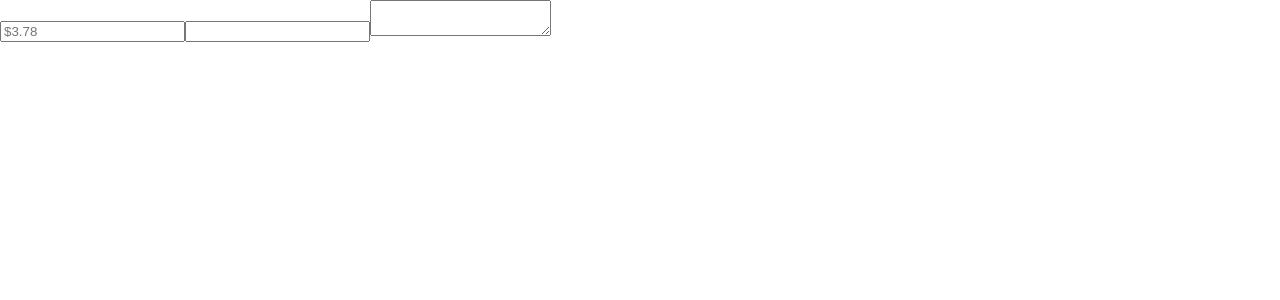
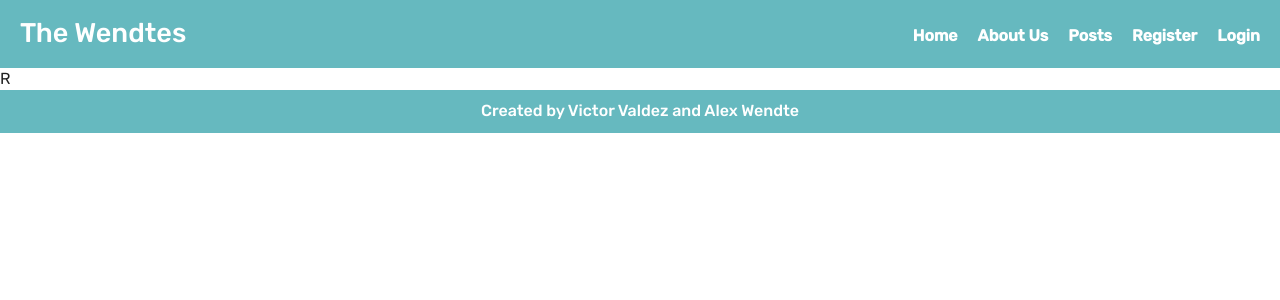
Before and after one commit to alexwendte/trainer, a React (Create React App) app in the folder client/: page /registration in a window 1280 px wide. Shown: the top 300 px of the page. Built offline with nearby package versions, Linux system fonts and the light colour scheme.

Commit message:
reach router setup

```diff
--- a/client/public/index.html
+++ b/client/public/index.html
@@ -1,14 +1,12 @@
 <!DOCTYPE html>
 <html lang="en">
+
 <head>
   <meta charset="utf-8">
   <link rel="shortcut icon" href="%PUBLIC_URL%/favicon.ico">
   <meta name="viewport" content="width=device-width, initial-scale=1, shrink-to-fit=no">
   <meta name="theme-color" content="#000000">
-    <!--
-      manifest.json provides metadata used when your web app is added to the
-      homescreen on Android. See https://developers.google.com/web/fundamentals/web-app-manifest/
-    -->
+  <link href="https://fonts.googleapis.com/css?family=Rubik:300,400,500" rel="stylesheet">
   <link rel="manifest" href="%PUBLIC_URL%/manifest.json">
   <!--
       Notice the use of %PUBLIC_URL% in the tags above.
@@ -21,6 +19,7 @@
     -->
   <title>React App</title>
 </head>
+
 <body>
   <noscript>
     You need to enable JavaScript to run this app.
@@ -37,4 +36,5 @@
       To create a production bundle, use `npm run build` or `yarn build`.
     -->
 </body>
+
 </html>
--- a/client/src/App.js
+++ b/client/src/App.js
@@ -1,9 +1,11 @@
 import React, { Component } from 'react';
 import styled, { ThemeProvider } from 'styled-components';
-import AmountInput from 'components/AmountInput';
-import Input from 'components/Input';
-import TextArea from 'components/TextArea';
+import { Router } from '@reach/router';
+import Header from 'Header';
+import Footer from 'Footer';
 import User from 'components/User';
+import Registration from 'pages/Registration';
+import Home from 'pages/Home';
 import './styles/App.css';
 
 const theme = {
@@ -22,15 +24,20 @@ class App extends Component {
     return (
       <ThemeProvider theme={theme}>
         <AppWrapper data-testid="app">
+          <Router>
+            <Header path="/*" />
+          </Router>
           <User>
             {({ user }) => (
-              <>
-                <AmountInput />
-                <Input />
-                <TextArea />
-              </>
+              <Router>
+                <Home path="/" />
+                <Registration path="/registration" />
+              </Router>
             )}
           </User>
+          <Router primary={false}>
+            <Footer path="/*" />
+          </Router>
         </AppWrapper>
       </ThemeProvider>
     );
--- /dev/null
+++ b/client/src/Footer.js
@@ -0,0 +1,20 @@
+import React from 'react';
+import styled from 'styled-components';
+import colors from 'utils/colors';
+
+const Footer = () => (
+  <FooterContainer>
+    <h3 className="heading">Created by Victor Valdez and Alex Wendte</h3>
+  </FooterContainer>
+);
+export default Footer;
+
+const FooterContainer = styled.div`
+  background: ${props => props.theme.primary};
+  color: ${colors.white};
+  padding: 1rem;
+  .heading {
+    font-size: 1.6rem;
+    text-align: center;
+  }
+`;
--- /dev/null
+++ b/client/src/Header.js
@@ -0,0 +1,53 @@
+import React from 'react';
+import styled from 'styled-components';
+import colors from 'utils/colors';
+import { Link } from '@reach/router';
+
+const Header = () => (
+  <HeaderContainer>
+    <h2 className="heading">The Wendtes</h2>
+    <ul className="links">
+      <li className="link">
+        <Link to="/">Home</Link>
+      </li>
+      <li className="link">
+        <Link to="/about-us">About Us</Link>
+      </li>
+      <li className="link">
+        <Link to="/posts">Posts</Link>
+      </li>
+      <li className="link">
+        <Link to="/register">Register</Link>
+      </li>
+      <li className="link">
+        <Link to="/login">Login</Link>
+      </li>
+    </ul>
+  </HeaderContainer>
+);
+export default Header;
+
+const HeaderContainer = styled.div`
+  background: ${props => props.theme.primary};
+  display: flex;
+  justify-content: space-between;
+  align-items: center;
+  padding: 1.5rem 2rem;
+  .heading {
+    display: inline-block;
+    color: ${colors.white};
+  }
+  .links {
+    display: inline-block;
+    font-size: 2.4rem;
+  }
+  .link {
+    display: inline-block;
+    padding-left: 2rem;
+    font-size: 2.4rem;
+    font-weight: 600;
+    a {
+      color: ${colors.white};
+    }
+  }
+`;
--- a/client/src/index.js
+++ b/client/src/index.js
@@ -1,12 +1,14 @@
 import React from 'react';
 import ReactDOM from 'react-dom';
-import './index.css';
+// import { init } from 'utils/api';
+import './styles/index.css';
+import './styles/reset.css';
 import App from './App';
-import * as serviceWorker from './serviceWorker';
+// import * as serviceWorker from './serviceWorker';
 
 ReactDOM.render(<App />, document.getElementById('root'));
 
 // If you want your app to work offline and load faster, you can change
 // unregister() to register() below. Note this comes with some pitfalls.
 // Learn more about service workers: http://bit.ly/CRA-PWA
-serviceWorker.unregister();
+// serviceWorker.unregister();
--- /dev/null
+++ b/client/src/pages/Home.js
@@ -0,0 +1,8 @@
+import React, { Component } from 'react';
+import styled from 'styled-components';
+
+export default class Home extends Component {
+  render() {
+    return <div>H</div>;
+  }
+}
--- /dev/null
+++ b/client/src/pages/Registration.js
@@ -0,0 +1,8 @@
+import React, { Component } from 'react';
+import styled from 'styled-components';
+
+export default class Registration extends Component {
+  render() {
+    return <div>R</div>;
+  }
+}
```
Also changed, not shown: client/package.json (+4 -3 lines), 1 other file (tests, documents, lock files or other folders). Lines whose indentation alone changed are shown as unchanged.
